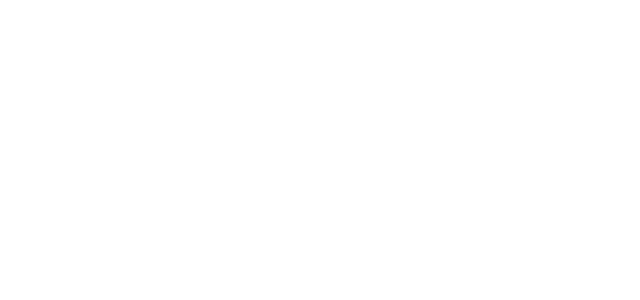
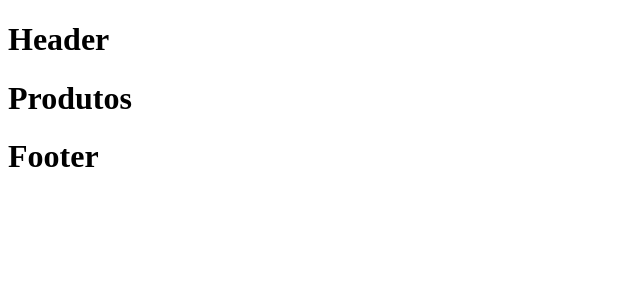
Before and after one commit to jeanpaulinossp/React-Estudos, a React (Create React App) app in the folder react-estudos/: page / in a window 1280 px wide. Before the commit this address had no page. Shown: the top 300 px of the page, without its empty margins (0-640 px from the left). Built offline with nearby package versions, Linux system fonts and the light colour scheme.

Commit message:
configuracao inicial Ex011

```diff
--- a/react-estudos/src/App.js
+++ b/react-estudos/src/App.js
@@ -1,5 +1,4 @@
 import React from "react";
-import { BrowserRouter, Routes, Route } from "react-router-dom";
 // import Exercicio01 from "./Exercicio01";
 // import Exercicio02 from "./Exercicio02";
 // import Exercicio03 from "./Exercicio03";
@@ -12,11 +11,11 @@
 // import Exercicio08 from "./Exercicio08";
 // import Exercicio09 from "./Exercicio09";
 // import Exercicio10 from "./Exercicio10";
+import Exercicio11 from "./Exercicio11";
 
 const App = () => {
   return (
-    <BrowserRouter>
-      <Routes>
+    <>
       {/* <Exercicio01 /> */}
       {/* <Exercicio02 /> */}
       {/* <Exercicio03 /> */}
@@ -30,8 +29,8 @@
       {/* <Exercicio08 /> */}
       {/* <Exercicio09 /> */}
       {/* <Exercicio10 /> */}
-      </Routes>
-    </BrowserRouter>
+      <Exercicio11 />
+    </>
   );
 };
 
--- /dev/null
+++ b/react-estudos/src/Exercicio11.jsx
@@ -0,0 +1,24 @@
+import React from "react";
+import { BrowserRouter, Routes, Route } from "react-router-dom";
+import Ex011Footer from "./Exercicio11/Ex011Footer";
+import Ex011Header from "./Exercicio11/Ex011Header";
+import Ex011Produtos from "./Exercicio11/Ex011Produtos";
+
+// Utilize a API abaixo para puxar a lista de produto
+// https://ranekapi.origamid.dev/json/api/produto
+// Cada produto possui o id, o mesmo pode ser passado na api para retornar os dados desse produto específico
+// https://ranekapi.origamid.dev/json/api/produto/notebook
+
+const Exercicio11 = () => {
+  return (
+    <BrowserRouter>
+      <Ex011Header />
+      <Routes>
+        <Route path="/" element={<Ex011Produtos />} />
+      </Routes>
+      <Ex011Footer />
+    </BrowserRouter>
+  );
+};
+
+export default Exercicio11;
--- /dev/null
+++ b/react-estudos/src/Exercicio11/Ex011Footer.jsx
@@ -0,0 +1,12 @@
+import React from "react";
+import styles from "./Ex011Footer.module.css";
+
+const Ex011Footer = () => {
+  return (
+    <>
+      <h1>Footer</h1>
+    </>
+  );
+};
+
+export default Ex011Footer;
--- /dev/null
+++ b/react-estudos/src/Exercicio11/Ex011Header.jsx
@@ -0,0 +1,12 @@
+import React from "react";
+import styles from "./Ex011Header.module.css";
+
+const Ex011Header = () => {
+  return (
+    <>
+      <h1>Header</h1>
+    </>
+  );
+};
+
+export default Ex011Header;
--- /dev/null
+++ b/react-estudos/src/Exercicio11/Ex011Produtos.jsx
@@ -0,0 +1,12 @@
+import React from "react";
+import styles from "./Ex011Produtos.module.css";
+
+const Ex011Produtos = () => {
+  return (
+    <>
+      <h1>Produtos</h1>
+    </>
+  );
+};
+
+export default Ex011Produtos;
```
Also changed, not shown: react-estudos/src/Exercicio11/Ex011Footer.module.css (added), react-estudos/src/Exercicio11/Ex011Header.module.css (added), react-estudos/src/Exercicio11/Ex011Produtos.module.css (added), react-estudos/src/img/contato.jpg (added). Lines whose indentation alone changed are shown as unchanged.
